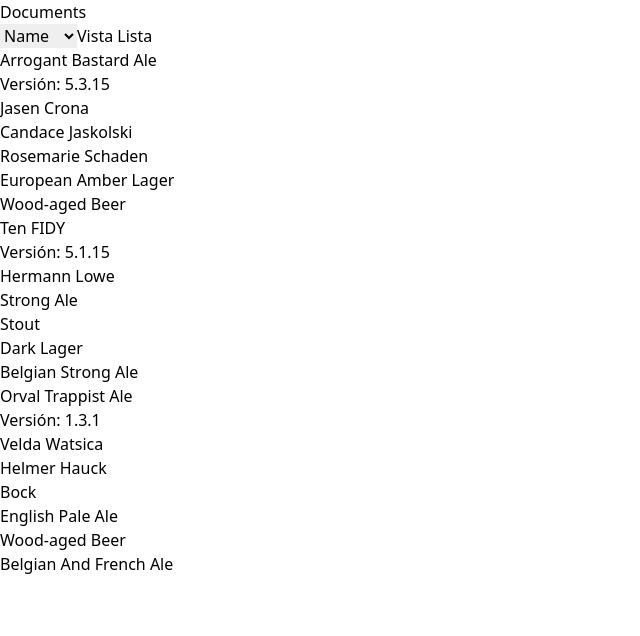
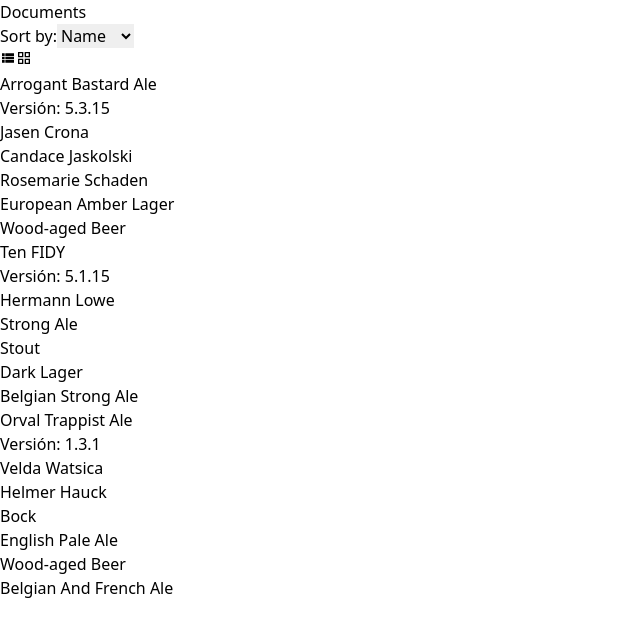
Before and after one commit to amazuelos/holden-app, a React (Vite) app: page / in a window 1280 px wide. Shown: the top 636 px of the page, without its empty margins (0-640 px from the left). Built offline with nearby package versions, Linux system fonts and the light colour scheme.

Commit message:
fix sort design

```diff
--- a/src/app/pages/home.tsx
+++ b/src/app/pages/home.tsx
@@ -8,7 +8,7 @@
   return (
     <DocumentProvider>
       <div className="p-4">
-        <div className="flex items-center justify-between mb-4">
+        <div className="flex flex-col items-center justify-between mb-4 w-full">
           <h1 className="text-3xl font-bold">Documents</h1>
           <DocumentSort />
         </div>
--- a/src/ui/components/documents/DocumentSort.tsx
+++ b/src/ui/components/documents/DocumentSort.tsx
@@ -1,11 +1,14 @@
 import React from "react";
 import { useDocumentContext } from "../../../context/DocumentContext";
+import { MdViewList, MdGridView } from "react-icons/md";
 
 export default function DocumentSort() {
   const { sortKey, setSortKey, isColumnView, setIsColumnView } = useDocumentContext();
 
   return (
-    <div className="flex gap-4 items-center">
+    <div className="flex gap-4 justify-between w-full">
+      <div className="flex textitems-center gap-2">
+        <span className="text-lg font-semibold">Sort by:</span>
         <select
           value={sortKey}
           onChange={(e) => setSortKey(e.target.value as "name" | "version" | "created")}
@@ -15,13 +18,32 @@
           <option value="version">Version</option>
           <option value="created">Date</option>
         </select>
+      </div>
+
+      <div className="flex gap-2">
+        <button
+          onClick={() => setIsColumnView(true)}
+          className={`p-2 border rounded text-xl ${
+            !isColumnView ? "text-black" : "text-white bg-black hover:bg-gray-200"
+          }`}
+          aria-label="List view"
+          title="List view"
+        >
+          <MdViewList />
+        </button>
 
         <button
-        onClick={() => setIsColumnView((prev) => !prev)}
-        className="p-2 border rounded"
+          onClick={() => setIsColumnView(false)}
+          className={`p-2 border rounded text-xl ${
+            isColumnView ? "text-black" : "text-white bg-black hover:bg-gray-200"
+          }`}
+          aria-label="Grid view"
+          title="Grid view"
         >
-        {isColumnView ? "Vista Grid" : "Vista Lista"}
+          <MdGridView />
         </button>
+      </div>
+
     </div>
   );
 }
```
Lines whose indentation alone changed are shown as unchanged.
